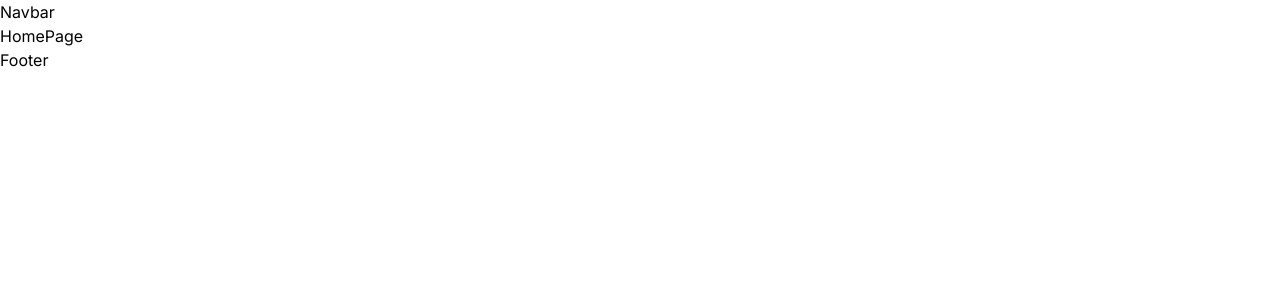
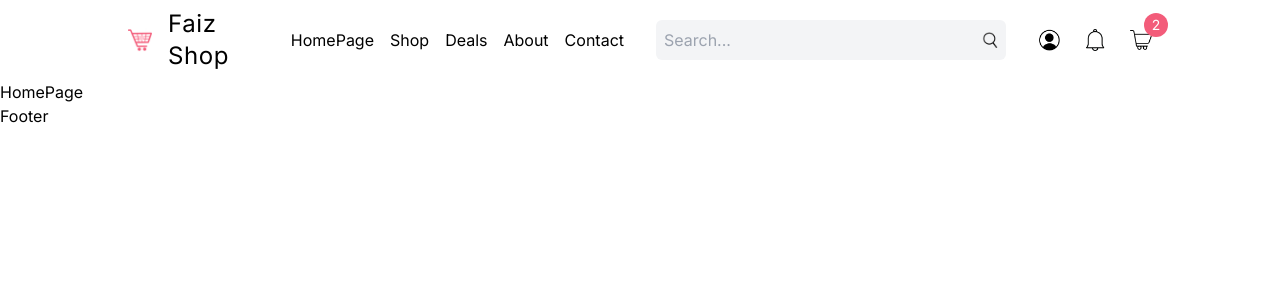
Before and after one commit to Faizululum/Faiz-Shop, a Next.js app: page / in a window 1280 px wide. Shown: the top 300 px of the page. Built offline with nearby package versions, Linux system fonts and the light colour scheme.

Commit message:
Responsive Navbar Icons & Search Input (#02)

```diff
--- /dev/null
+++ b/src/components/CartModal.tsx
@@ -0,0 +1,11 @@
+"use client";
+
+const CartModal = () => {
+  return (
+    <div className="">
+        CartModal
+    </div>
+  )
+}
+
+export default CartModal
--- /dev/null
+++ b/src/components/Menu.tsx
@@ -0,0 +1,37 @@
+"use client";
+
+import Image from "next/image";
+import Link from "next/link";
+import { useState } from "react";
+
+const Menu = () => {
+  const [open, setOpen] = useState(false);
+
+  return (
+    <div className="">
+      <Image
+        src="/menu.png"
+        alt="menu"
+        width={28}
+        height={28}
+        className="cursor-pointer"
+        onClick={() => setOpen((prev) => !prev)}
+      />
+      {
+        open && (
+          <div className="absolute bg-black text-white left-0 top-20 w-full h-[calc(100vh-80px)] flex flex-col items-center justify-center gap-8 text-xl z-10">
+            <Link href="">HomePage</Link>
+            <Link href="">Shop</Link>
+            <Link href="">Deals</Link>
+            <Link href="">About</Link>
+            <Link href="">Contact</Link>
+            <Link href="">Logout</Link>
+            <Link href="">Cart(1)</Link>
+          </div>
+        )
+      }
+    </div>
+  );
+};
+
+export default Menu;
--- /dev/null
+++ b/src/components/NavIcons.tsx
@@ -0,0 +1,63 @@
+"use client";
+
+import Image from "next/image";
+import Link from "next/link";
+import { useRouter } from "next/navigation";
+import { useState } from "react";
+import CartModal from "./CartModal";
+
+const NavIcons = () => {
+
+    const [isProfileOpen, setIsProfileOpen] = useState(false);
+    const [isCartOpen, setIsCartOpen] = useState(false);
+
+    const router = useRouter();
+
+    const isLoggedIn = false;
+
+    const handleProfile = () => {
+        if(!isLoggedIn) {
+            router.push("/login");
+        }
+        setIsProfileOpen((prev)=>!prev);
+    }
+
+  return (
+    <div className="flex items-center gap-4 xl:gap-6 relative">
+        <Image
+            src="/profile.png"
+            alt="profile"
+            width={22}
+            height={22}
+            className="cursor-pointer"
+            onClick={handleProfile}
+        />
+        {isProfileOpen && <div className="absolute top-12 left-0 text-sm rounded-md shadow-[0_3px_10px_rgb(0,0,0,0.2)] p-4 z-20">
+            <Link href="/">Profile</Link>
+            <div className="mt-2 cursor-pointer">Logout</div>
+            </div>}
+        <Image
+            src="/notification.png"
+            alt="notification"
+            width={22}
+            height={22}
+            className="cursor-pointer"
+        />
+        <div className="relative cursor-pointer">
+            <Image
+                src="/cart.png"
+                alt="cart"
+                width={22}
+                height={22}
+                onClick={()=>setIsCartOpen((prev)=>!prev)}
+            />
+            <div className="absolute -top-4 -right-4 w-6 h-6 bg-red rounded-full text-white text-sm flex items-center justify-center">2</div>
+        </div>
+        {isCartOpen && (
+            <CartModal />
+        )}
+    </div>
+  )
+}
+
+export default NavIcons
--- a/src/components/Navbar.tsx
+++ b/src/components/Navbar.tsx
@@ -1,7 +1,48 @@
+import Link from "next/link";
+import Menu from "./Menu";
+import Image from "next/image";
+import SearchBar from "./SearchBar";
+import NavIcons from "./NavIcons";
+
 const Navbar = () => {
   return (
-    <div>Navbar</div>
-  )
-}
+    <div className="h-20 px-4 md:px-8 lg:px-16 xl:px-32 2xl:px-64 relative">
+      {/* MOBILE NAVBAR */}
+      <div className="h-full flex items-center justify-between md:hidden">
+        <Link href="/">
+          <div className="text-2xl tracking-wide">Faiz Shop</div>
+        </Link>
+        <Menu />
+      </div>
+      {/* BIGGER SCREENS */}
+      <div className="hidden md:flex items-center justify-between gap-8 h-full">
+        {/* LEFT */}
+        <div className="w-1/3 xl:w-1/2 flex items-center gap-12">
+          <Link href="/" className="flex items-center gap-4">
+            <Image
+              src="/logo.png"
+              alt="logo"
+              width={24}
+              height={24}
+            />
+            <div className="text-2xl tracking-wide">Faiz Shop</div>
+          </Link>
+          <div className="hidden xl:flex gap-4">
+            <Link href="/">HomePage</Link>
+            <Link href="/">Shop</Link>
+            <Link href="/">Deals</Link>
+            <Link href="/">About</Link>
+            <Link href="/">Contact</Link>
+          </div>
+        </div>
+        {/* RIGHT */}
+        <div className="w-2/3 xl:w-1/2 flex items-center justify-between gap-8">
+          <SearchBar />
+          <NavIcons />
+        </div>
+      </div>
+    </div>
+  );
+};
 
-export default Navbar
+export default Navbar;
--- /dev/null
+++ b/src/components/SearchBar.tsx
@@ -0,0 +1,35 @@
+"use client";
+
+import Image from "next/image";
+import { useRouter } from "next/navigation";
+
+const SearchBar = () => {
+
+    const router = useRouter();
+
+    const handleSearch = (e: React.FormEvent<HTMLFormElement>)=>{
+        e.preventDefault();
+        const formData = new FormData(e.currentTarget);
+        const name = formData.get("name") as string;
+
+        if(name){
+            router.push(`/list?name=${name}`)
+        }
+    }
+
+  return (
+    <form className="flex items-center justify-between gap-4 bg-gray-100 p-2 rounded-md flex-1" onSubmit={handleSearch}>
+        <input type="text" name="name" placeholder="Search..." className="flex-1 bg-transparent outline-none" />
+        <button type="submit" className="cursor-pointer">
+            <Image
+                src="/search.png"
+                alt="search"
+                width={16}
+                height={16}
+            />
+        </button>
+    </form>
+  )
+}
+
+export default SearchBar
--- a/tailwind.config.ts
+++ b/tailwind.config.ts
@@ -13,6 +13,9 @@ const config: Config = {
         "gradient-conic":
           "conic-gradient(from 180deg at 50% 50%, var(--tw-gradient-stops))",
       },
+      colors: {
+        red:"#F35C7A",
+      },
     },
   },
   plugins: [],
```
